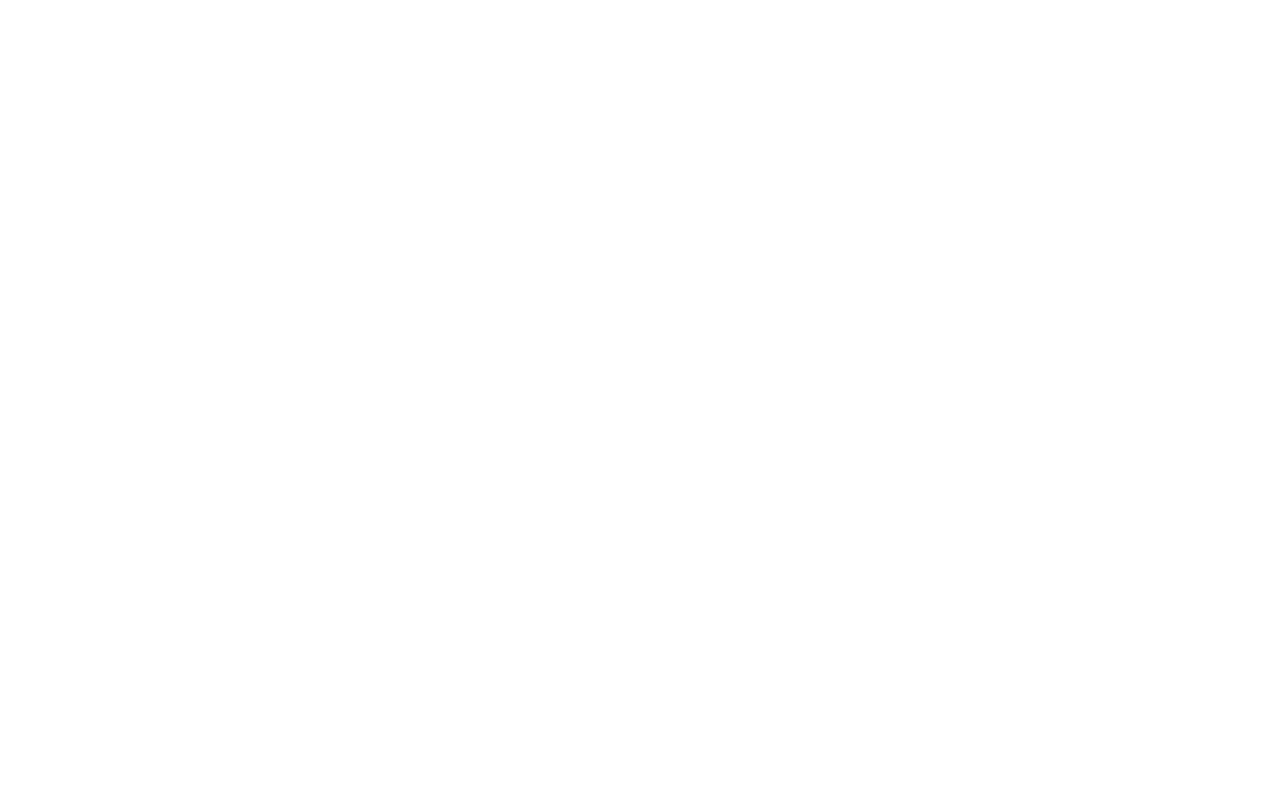
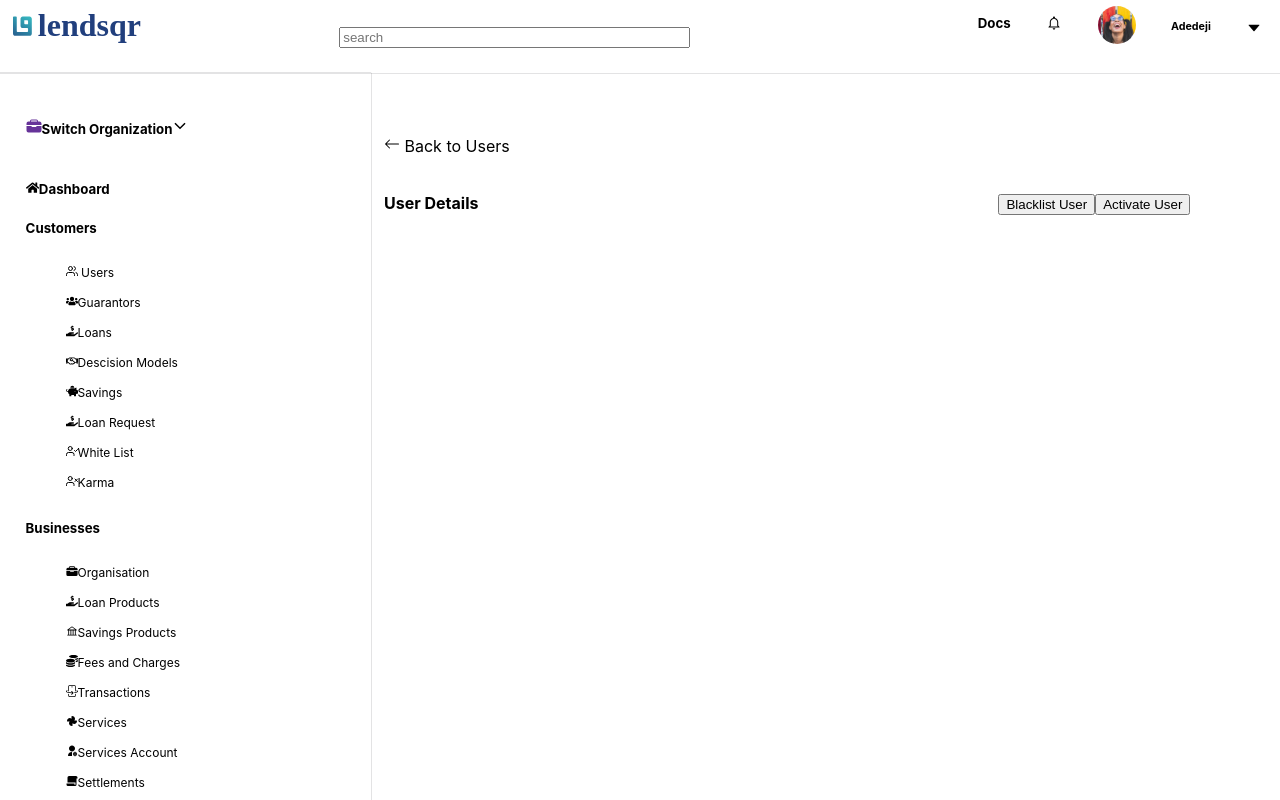
Before and after one commit to akareagwom/lendsqr-fe-test, a React (Create React App) app: page /User in a window 1280 px wide. Before the commit this address had no page. Shown: the top 800 px of the page. Built offline with nearby package versions, Linux system fonts and the light colour scheme.

Commit message:
user page

```diff
--- a/src/App.tsx
+++ b/src/App.tsx
@@ -1,6 +1,7 @@
 import { BrowserRouter, Routes, Route } from "react-router-dom";
 import LandingPage from "./pages/landingpage/landingpage";
 import Dashboard from "./pages/dashboard/dashboard";
+import User from "./pages/user/user";
 
 function App() {
   return (
@@ -8,6 +9,7 @@
         <Routes>
         <Route path="/" element={<LandingPage />} />
         <Route path="/Dashboard" element={<Dashboard />} />
+        <Route path="/User" element={<User />} />
         </Routes>
     </BrowserRouter>
   );
--- a/src/pages/dashboard/dashboard.scss
+++ b/src/pages/dashboard/dashboard.scss
@@ -14,7 +14,8 @@
 }
 .tabs1{
         background: #DF18FF;
-        opacity: 20%;
+        opacity: 50%;
+        color: #700316f6;
         border-radius: 50%;
 }
 .tab1{
--- /dev/null
+++ b/src/pages/user/user.scss
@@ -0,0 +1,13 @@
+.user-container{
+    // color: aquamarine;
+    position: absolute;
+    width: 70%;
+    left: 30%;
+    top: 15%;
+    .user-head{
+        display: flex;
+        justify-content:space-between ;
+        width: 90%;
+        align-items: baseline;
+    }
+}
--- /dev/null
+++ b/src/pages/user/user.tsx
@@ -0,0 +1,28 @@
+import { BsArrowLeft } from "react-icons/bs";
+import Drawer from "../../components/drawer/drawer";
+import Navbar from "../../components/navbar/navbar";
+import './user.scss'
+
+const User = () => {
+    return (
+        <>
+        <Navbar/>
+        <Drawer/>
+        <div className="user-container">
+            <div className="back">
+            <p><BsArrowLeft/> Back to Users</p>
+            </div>
+            <div className="user-head">
+                <div className="user-header"><h4>User Details</h4></div>
+                <div className="btn-trigger">
+                    <button>Blacklist User</button>
+                    <button>Activate User</button>
+                </div>
+            </div>
+
+        </div>
+        </>
+     );
+}
+
+export default User;
```
